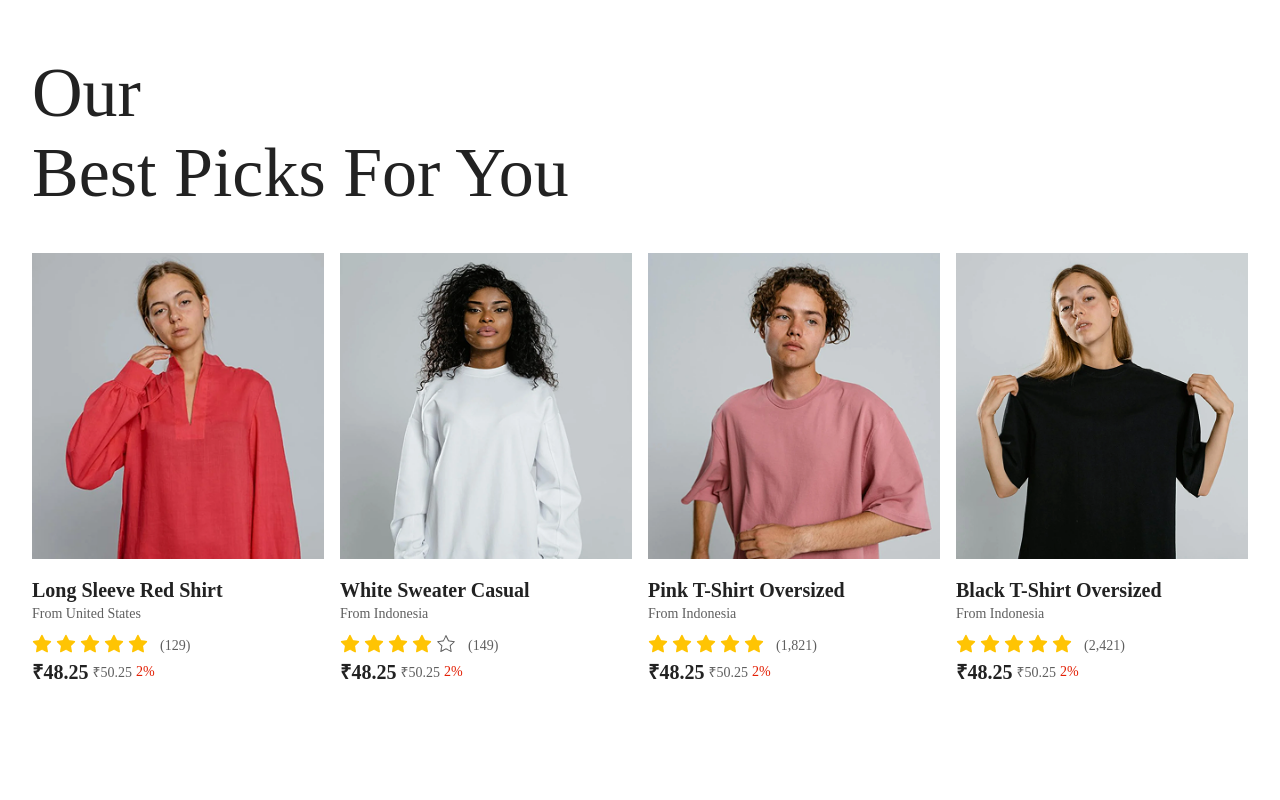
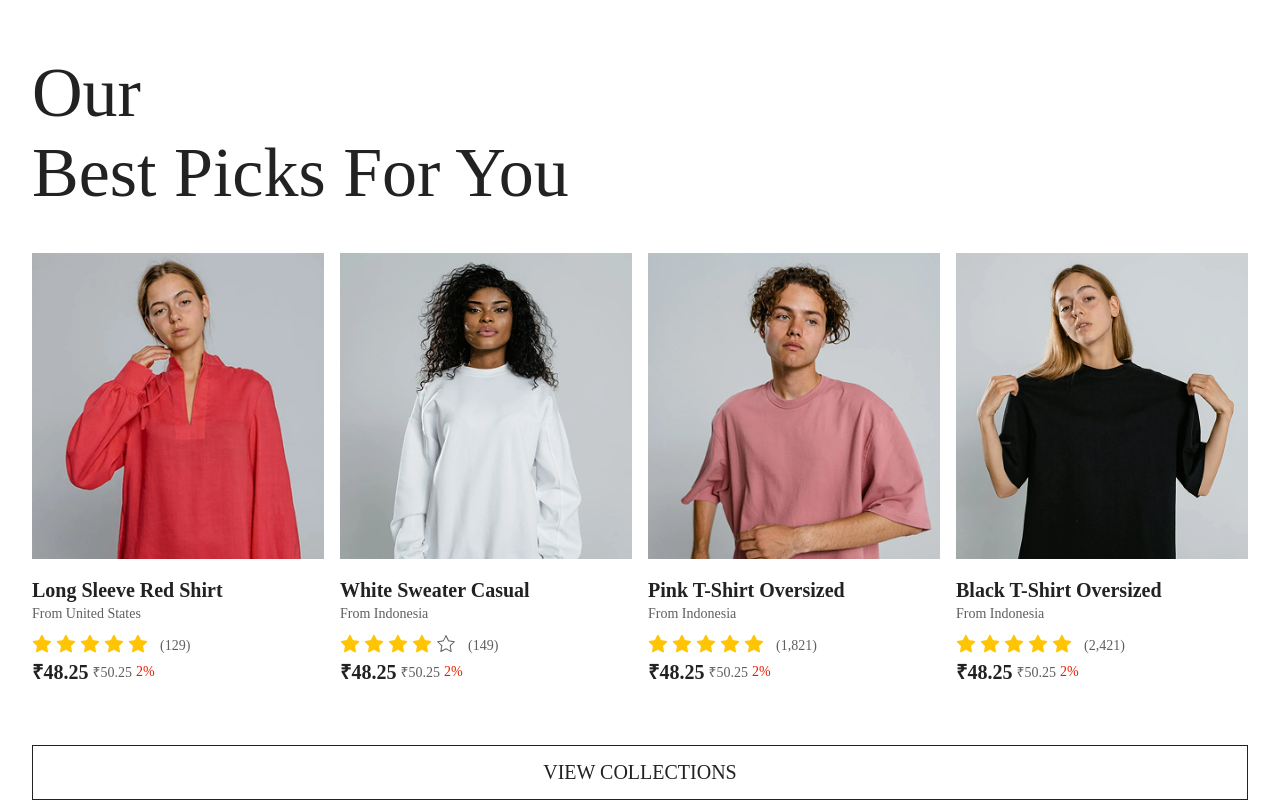
Before and after one commit to ramoncodevale/ecommerce-modern, a plain HTML site: page index.html in a window 1280 px wide. Shown: the part 697-1497 px from the top of the page. Before the commit the page ends 1382 px from the top, so only its background shows below. Drawn offline with Linux system fonts and the light colour scheme; a web font is replaced by a local one.

Commit message:
feat: add view collections

```diff
--- a/index.html
+++ b/index.html
@@ -119,8 +119,15 @@
                                 <p class="price-red">2%</p>
                             </div>
                         </div>
+
                     </div>
 
+                </div>
+            </div>
+
+            <div class="container">
+                <div class="container-view-collections">
+                   <p>VIEW COLLECTIONS</p>
                 </div>
             </div>
         </section>
--- a/styles/styles.css
+++ b/styles/styles.css
@@ -217,3 +217,32 @@ nav {
   font-weight: 400;
   font-size: 14px;
 }
+
+.container-view-collections {
+  width: 100%;
+  height: 55px;
+  display: flex;
+  justify-content: center;
+  align-items: center;
+  border: 1px solid var(--color-primary);
+  margin-top: 60px;
+}
+
+.container-view-collections p {
+  color: var(--color-primary);
+  font-size: 20px;
+  font-weight: 400;
+}
+
+@media (max-width: 768px) {
+  .container-search-input {
+    display: none;
+  }
+
+  .container-cards {
+    display: flex;
+    flex-direction: column;
+    align-items: center;
+    gap: 32px;
+  }
+}
```
